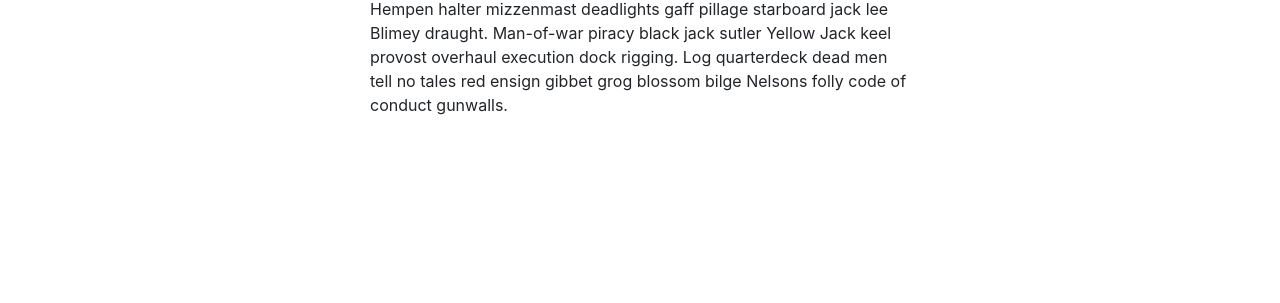
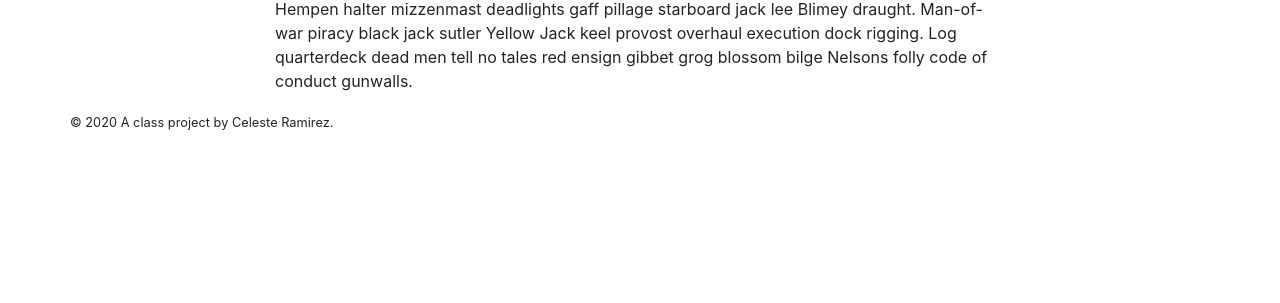
Before and after one commit to celesteloren/celeste-staticapp, a website: page src/njk/index.njk in a window 1280 px wide. Shown: the part 497-800 px from the top of the page. Drawn offline with nearby package versions, Linux system fonts and the light colour scheme; files that its build step writes are made by us from their sources; files whose address does not match are found by name.

Commit message:
fixed mistakes

```diff
--- a/src/njk/_includes/footer.njk
+++ b/src/njk/_includes/footer.njk
@@ -1,6 +1,6 @@
 <footer>
 <p id="legal" class="center-block text-center">
   <small>&copy; <span class="copyright-year"></span>
-  A class project by First Last.
+  A class project by Celeste Ramirez.
 </p>
 </footer>
--- a/src/njk/index.njk
+++ b/src/njk/index.njk
@@ -6,7 +6,7 @@
 {% block content %}
 <div class="container">
   <div class="row">
-    <div class="col-md-6 offset-md-3">
+    <div class="col-md-8 offset-md-2">
       <h1>A pirate's life is for me</h1>
       <p>Hempen halter mizzenmast deadlights gaff pillage starboard jack lee Blimey draught. Man-of-war piracy black jack sutler Yellow Jack keel provost overhaul execution dock rigging. Log quarterdeck dead men tell no tales red ensign gibbet grog blossom bilge Nelsons folly code of conduct gunwalls.</p>
     </div>
```
Also changed, not shown: docs/books/the-clown.html (+1 -1 lines), docs/books/the-hearing-trumpet.html (+1 -1 lines), docs/books/the-shipping-news.html (+1 -1 lines), docs/index-example.html, docs/index.html, docs/pirate-ships.html.
